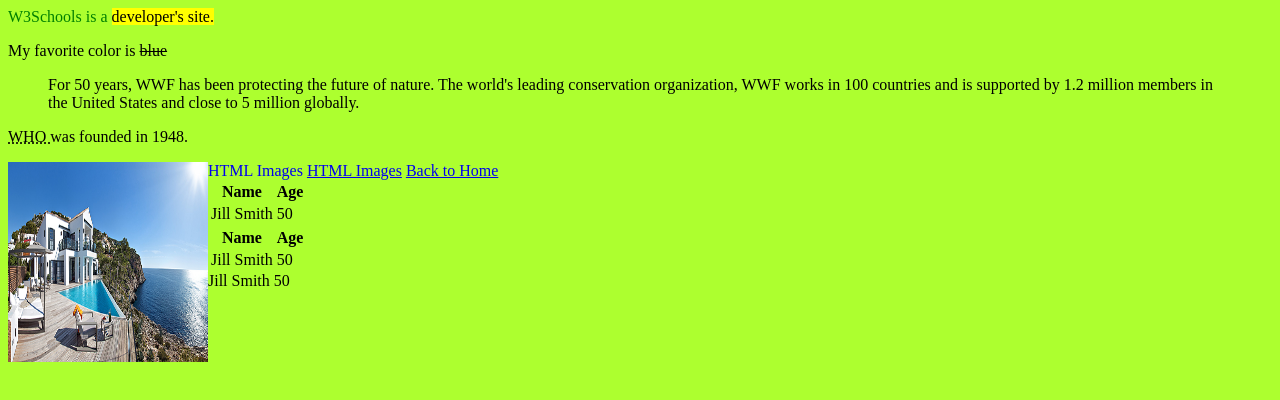
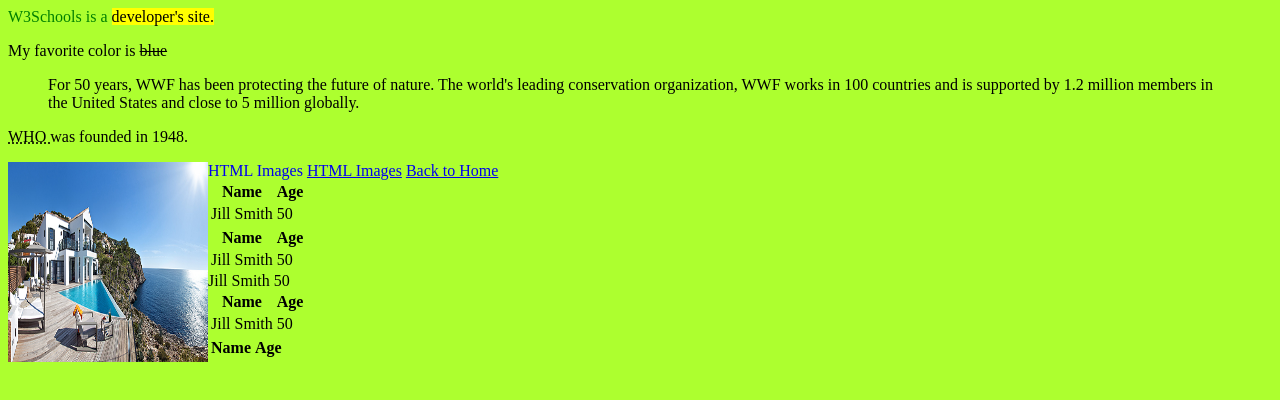
Before and after one commit to farazhafeez26/projectwarmup, a plain HTML site: page index.html in a window 1280 px wide. Drawn offline with Linux system fonts and the light colour scheme.

Commit message:
added table rows

```diff
--- a/index.html
+++ b/index.html
@@ -77,4 +77,25 @@ title="Home"
 
   </body>
 </html>
+<table>
+
+  <tr style="border:black 15px;">
+  <th>Name</th>
+
+  <th>Age</th>
+
+
+  </tr>
+
+    <tr>
+      <td>Jill Smith</td>
+      <td>50</td>
+    </tr>
+  </table>
+  <table>
+
+    <tr style="border:black 15px;">
+    <th>Name</th>
+
+    <th>Age</th>
 <!--aasas-->
```
